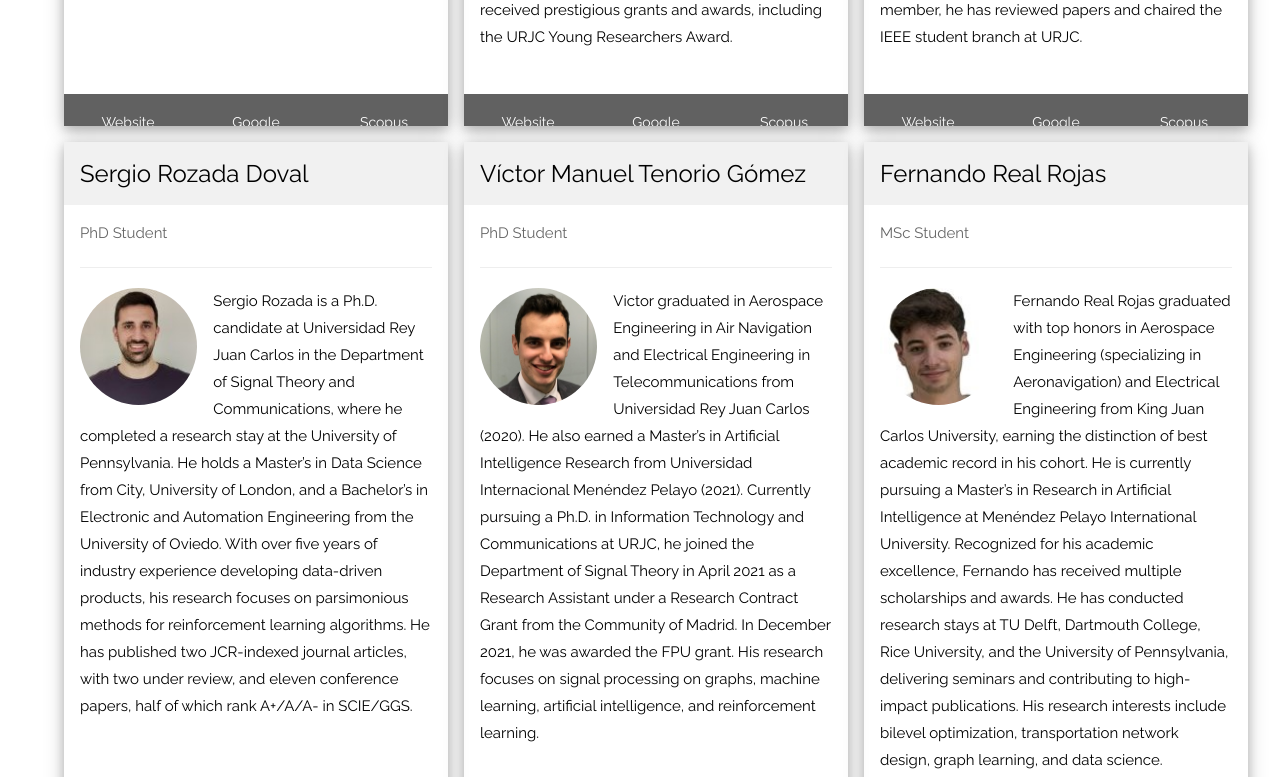
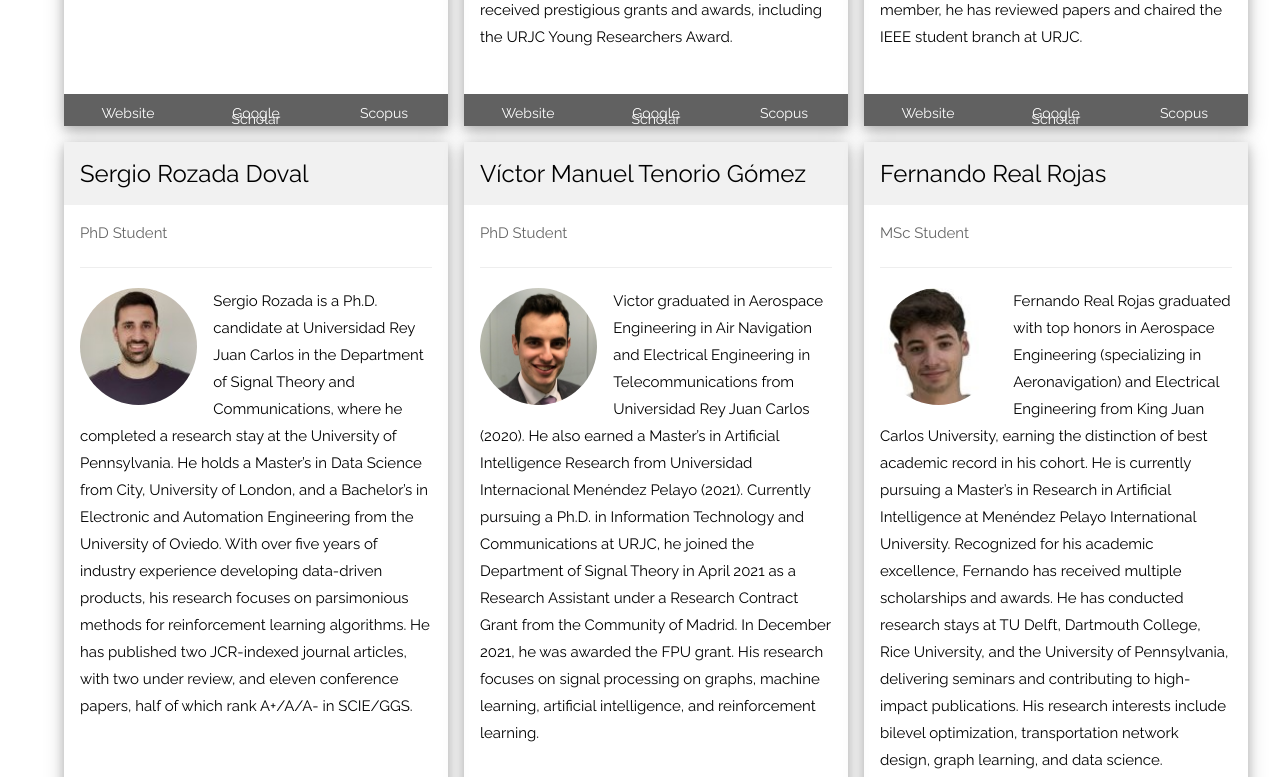
Before and after one commit to dssp-lab/web-group, a plain HTML site: page pages/members.html in a window 1280 px wide. Shown: the part 1050-1827 px from the top of the page. Drawn offline with nearby package versions, Linux system fonts and the light colour scheme.

Commit message:
Update members.html

```diff
--- a/pages/members.html
+++ b/pages/members.html
@@ -72,10 +72,10 @@
                                     ${fullBiography}
                                 </p> <br>
                             </div>
-                            <div class="w3-bar w3-center" style="display: flex;">
-                                <a href="${member.website}" class="w3-button w3-dark-grey" target="_blank" style="flex: 1; height: 10px;  font-size: 14px;">Website</a>
-                                <a href="${member.scholar}" class="w3-button w3-dark-grey" target="_blank" style="flex: 1; height: 10px;  font-size: 14px;">Google Scholar</a>
-                                <a href="${member.scopus}" class="w3-button w3-dark-grey" target="_blank" style="flex: 1; height: 10px;  font-size: 14px;">Scopus</a>
+                            <div class="w3-bar" style="display: flex;">
+                                <a href="${member.website}" class="w3-button w3-dark-grey" target="_blank" style="flex: 1; height: 10px; line-height: 6px; font-size: 14px;">Website</a>
+                                <a href="${member.scholar}" class="w3-button w3-dark-grey" target="_blank" style="flex: 1; height: 10px; line-height: 6px; font-size: 14px;">Google Scholar</a>
+                                <a href="${member.scopus}" class="w3-button w3-dark-grey" target="_blank" style="flex: 1; height: 10px;  line-height: 6px; font-size: 14px;">Scopus</a>
                             </div>
                         </div>
                     </div>`;
```
